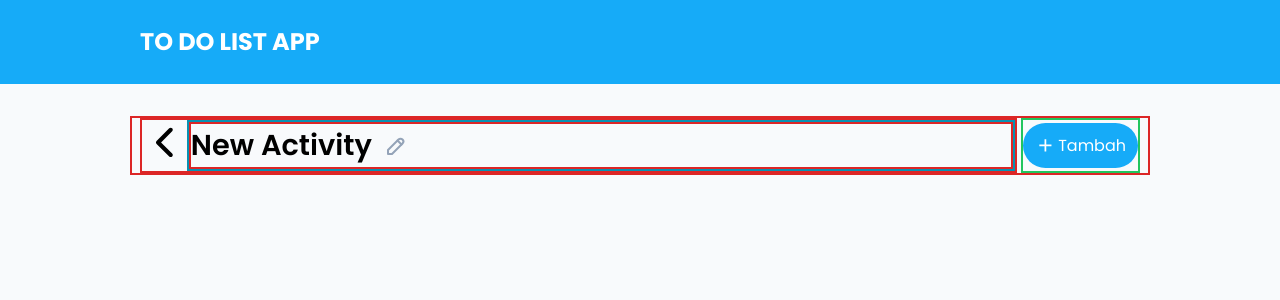
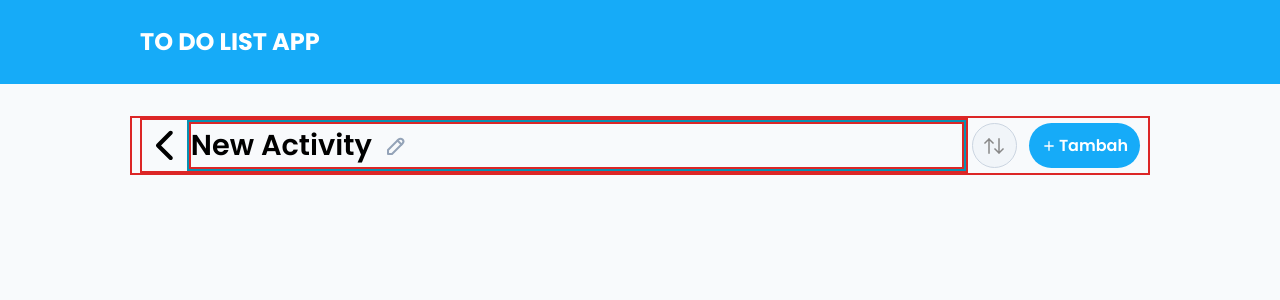
Before and after one commit to elangyudha280/devcode-challange-case-todolist, a React (Vite) app: page /detail/1 in a window 1280 px wide. Shown: the top 300 px of the page. Built offline with nearby package versions, Linux system fonts and the light colour scheme.

Commit message:
selesai buat component add data dan filter todo di bagian header detail activity

```diff
--- a/src/index.css
+++ b/src/index.css
@@ -50,7 +50,7 @@
 }
 
 .nav_item_add_todo{
-   @apply flex justify-end md:justify-start items-center
+   @apply flex justify-end md:justify-start items-center gap-3
 }
 
 }
--- a/src/pages/detailPage.jsx
+++ b/src/pages/detailPage.jsx
@@ -7,6 +7,7 @@ import PagesLayout from "../layout/pagesLayout";
 import {IoIosArrowForward} from 'react-icons/io'
 import {TbPencil} from 'react-icons/tb'
 import { BiPlus } from "react-icons/bi";
+import tableArrowsSort from '../assets/images/tabler_arrows-sort.svg'
 
 import { Link } from "react-router-dom";
 
@@ -18,14 +19,14 @@ const DetailPage = ()=>{
                 <header className="header_detail_activity">
                     {/* icon nav */}
                     <div className="flex-1 flex w-full border-2 border-red-600">
-                        <Link to={'/'}>
-                            <IoIosArrowForward className="self-center inline-block text-[2.8em] font-semibold  rotate-[-180deg]"/>
+                        <Link to={'/'} className="self-center">
+                            <IoIosArrowForward className=" inline-block text-[2em]  font-semibold  rotate-[-180deg] md:text-[2.8em]"/>
                         </Link>
 
                         {/* title activty */}
                         <div className="flex-1 w-full border-2 border-cyan-600">
                             <div className="flex  items-center border-2 border-red-600 h-full ">
-                                <h2 className="title_activty pr-3 text-[1.8em] font-semibold cursor-pointer">
+                                <h2 className="title_activty pr-3 text-[1.4em]  font-semibold cursor-pointer md:text-[1.8em]">
                                     New Activity
                                 </h2>
                                 <button className="py-1">
@@ -36,10 +37,15 @@ const DetailPage = ()=>{
                     </div>
 
                     {/* action nav add todo */}
-                    <div className="nav_item_add_todo  border-2 border-green-500">
-                        <button className="relative flex items-center gap-[2px] h-[45px]  justify-center rounded-full w-auto px-3  transition-all duration-300 hover:opacity-[0.6] text-white bg-blue-navbar py-2.5 ">
-                            <BiPlus className="text-[1.3em] font-bold" />
-                            <p className="">Tambah</p>
+                    <div className="nav_item_add_todo">
+
+                        <button className="btn_sort_todo h-[40px] w-[40px] rounded-full bg-slate-100 border-[1px] border-slate-300 grid place-items-center md:h-[45px] md:w-[45px]" >
+                            <img src={tableArrowsSort} className="object-center " alt="" />
+                        </button>
+
+                        <button className="relative flex items-center gap-[2px] h-[40px]  justify-center rounded-full w-auto px-3  transition-all duration-300 hover:opacity-[0.6] text-white bg-blue-navbar py-2.5 md:h-[45px]">
+                            <BiPlus className="text-[0.9em] md:text-[1em] font-bold" />
+                            <p className="text-[0.9em] md:text-[1em] font-semibold">Tambah</p>
                         </button>
                     </div>
                 </header>
```
